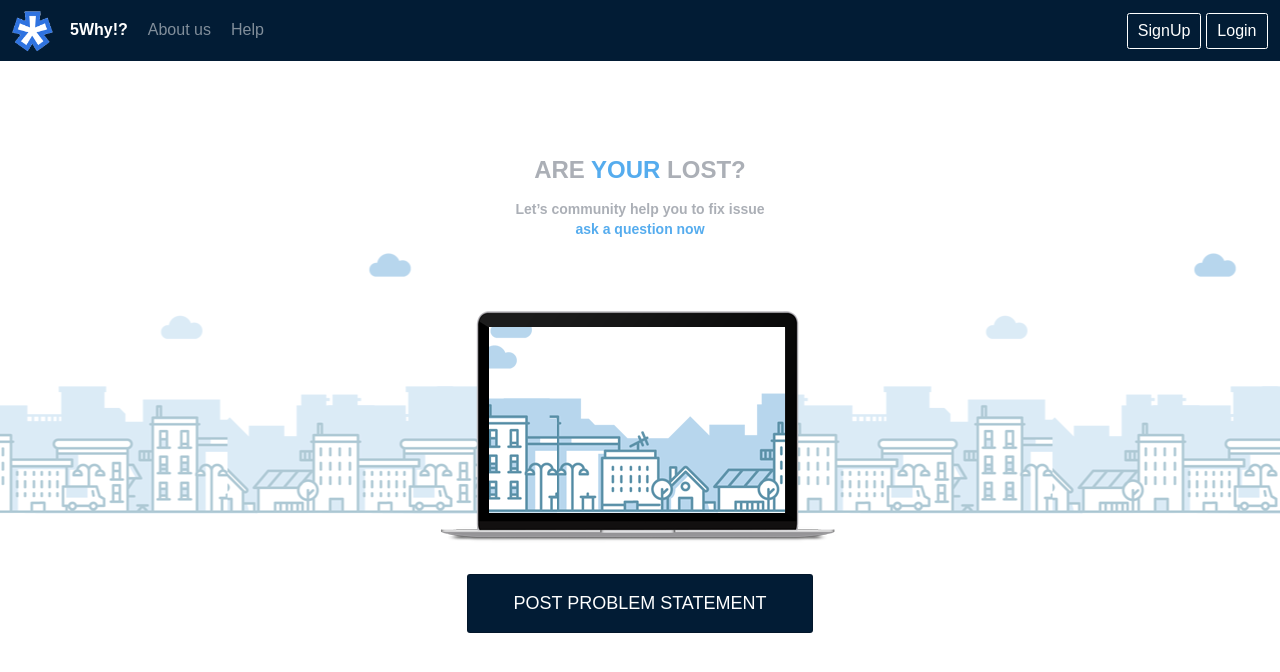
After one commit to ankamdivija/Why5_identifier_tool, a Django app: template templates/user/homepage.html in a window 1280 px wide. The commit adds this page. Shown: the top 672 px of the page. Run offline with Django 3.2, Linux system fonts and the light colour scheme; the template is opened without the code that fills it, so the values that code supplies are empty; some libraries are stand-ins or nearby versions.

```diff
--- a/accounts/views.py
+++ b/accounts/views.py
@@ -4,10 +4,10 @@ from django.http import HttpResponse
 # Create your views here.
 def home(request):
     # return HttpResponse('Home page')
-    return render(request,'home.html',{})
+    return render(request,'user/homepage.html',{})
 
 def login(request):
-    return render(request,'login.html',{})
+    return render(request,'user/login.html',{})
 
 def landingpage(request):
 	if request.method == 'POST':
--- a/static/css/login.css
+++ b/static/css/login.css
@@ -3,7 +3,7 @@ body
 	margin: 0;
 	padding: 0;
 	font-family: sans-serif;
-	background: url('../img/graphics.png');
+	background: url('../img/graphics.png') center repeat-x;
 }
 
 .box
--- a/templates/home.html
+++ b/templates/base/home.html
@@ -39,35 +39,16 @@
     CSS
     ===========================================-->
 
-	<link rel="stylesheet" href="https://stackpath.bootstrapcdn.com/bootstrap/4.3.1/css/bootstrap.min.css" integrity="sha384-ggOyR0iXCbMQv3Xipma34MD+dH/1fQ784/j6cY/iJTQUOhcWr7x9JvoRxT2MZw1T" crossorigin="anonymous">
+    <link rel="stylesheet" href="https://stackpath.bootstrapcdn.com/bootstrap/4.3.1/css/bootstrap.min.css"
+        integrity="sha384-ggOyR0iXCbMQv3Xipma34MD+dH/1fQ784/j6cY/iJTQUOhcWr7x9JvoRxT2MZw1T" crossorigin="anonymous">
     <link href="{% static 'css/home_style.css' %}" rel="stylesheet" type="text/css">
     <!--put your custom css on the file below-->
     <link href="{% static 'css/style.css' %}" rel="stylesheet" type="text/css">
-
+    <link href="{% static 'css/login.css' %}" rel="stylesheet" type="text/css">
 
 </head>
 
-<body class="quickSectionActive">
-    <div class="bodyWrap">
-        {% include 'navbar.html' %}
-        <main class="contentArea">
-            <div class="contentAreaInner clearfix no-pad-left no-pad-right">
-                <header class="page-header text-center extra-top-pad">
-                    <h1>ARE <span>YOUR</span> LOST?</h1>
-                    <strong>Let’s community help you to fix issue<br><a href="#">ask a question now</a></strong>
-                </header>
-                <div class="empty-graphics-div text-center">
-                    <img src="{% static 'img/graphics2.png' %}" alt="">
-                </div>
-                <div class="text-center">
-                    <a href="#" class="btn btn-lg">POST PROBLEM STATEMENT</a>
-                </div>
-
-            </div>
-            <!--contenAreaInner-->
-        </main>
-
-    </div>
-</body>
+{% block content %}
+{% endblock %}
 
 </html>
--- a/templates/navbar.html
+++ b/templates/base/navbar.html
@@ -1,4 +1,4 @@
- {% load static %}
+{% load static %}
 <nav class="navbar navbar-expand-lg navbar-dark" style="background-color : #021c35;">
     <a class="navbar-brand" href="#">
         <img width="45px" height="45px" src="{% static 'img/logo.png' %}">
--- /dev/null
+++ b/templates/user/homepage.html
@@ -0,0 +1,26 @@
+{% extends "base/home.html" %}
+
+{% load static %}
+{% block content %}
+<body class="quickSectionActive">
+    <div class="bodyWrap">
+        {% include 'base/navbar.html' %}
+        <main class="contentArea">
+            <div class="contentAreaInner clearfix no-pad-left no-pad-right">
+                <header class="page-header text-center extra-top-pad">
+                    <h1>ARE <span>YOUR</span> LOST?</h1>
+                    <strong>Let’s community help you to fix issue<br><a href="#">ask a question now</a></strong>
+                </header>
+                <div class="empty-graphics-div text-center">
+                    <img src="{% static 'img/graphics2.png' %}" alt="">
+                </div>
+                <div class="text-center">
+                    <a href="#" class="btn btn-lg">POST PROBLEM STATEMENT</a>
+                </div>
+
+            </div>
+            <!--contenAreaInner-->
+        </main>
+    </div>
+</body>
+{% endblock %}
--- a/templates/login.html
+++ b/templates/user/login.html
@@ -5,6 +5,7 @@
 		<link href="{% static 'css/login.css' %}" rel="stylesheet" type="text/css">
 	</head>
 	<body>
+		{% include 'base/navbar.html' %}
 		<div class="box">
 			<h2>Login</h2>
 			<form action="landingpage">
```
Also changed, not shown: 1 other file.
